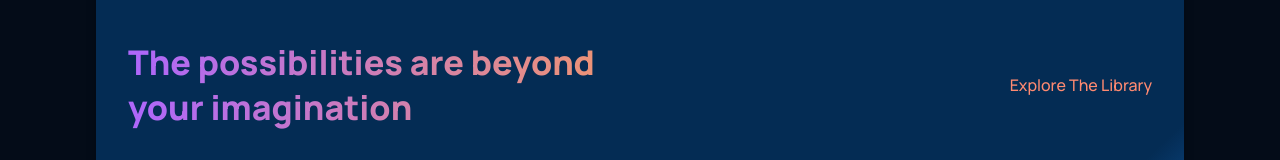
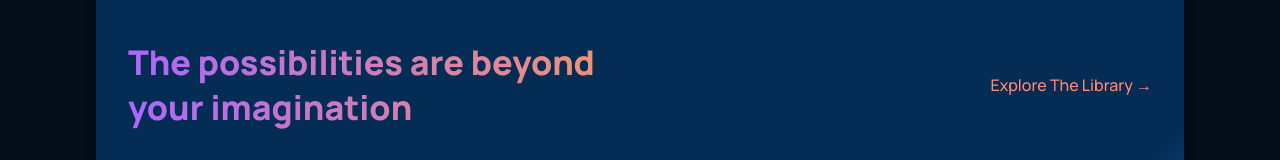
Before and after one commit to SaadEssam/GPT3-Template-React, a React (Create React App) app: page / in a window 1280 px wide. Shown: the part 1223-1383 px from the top of the page. Built offline with nearby package versions, Linux system fonts and the light colour scheme.

Commit message:
Scrollbar Styling

```diff
--- a/src/containers/whatGPT3/WhatGPT3.jsx
+++ b/src/containers/whatGPT3/WhatGPT3.jsx
@@ -13,7 +13,7 @@ const WhatGPT3 = () => {
       </div>
       <div className="gpt3_whatgpt3-heading">
         <h1 className="gradient_text">The possibilities are beyond your imagination</h1>
-        <p>Explore The Library</p>
+        <p>Explore The Library →</p>
       </div>
       <div className="gpt3_whatgpt3-container">
         <Feature title="Chatbots" text="We so opinion friends me message as delight.
--- a/src/index.css
+++ b/src/index.css
@@ -12,3 +12,30 @@
   --color-text: #81AFDD;
   --color-subtext: #FF8A71;
 }
+
+
+/* Scrollbar Styling */
+::-webkit-scrollbar {
+  width: 15px;
+}
+
+::-webkit-scrollbar-track {
+  background-color: #1b2743;
+  /* -webkit-border-radius: 10px; */
+  /* border-radius: 10px; */
+}
+
+::-webkit-scrollbar-thumb {
+  /* -webkit-border-radius: 10px; */
+  /* border-radius: 10px; */
+  background: linear-gradient(
+    157.81deg,
+    #85b5e9 -43.27%,
+    #6ea2da -21.24%,
+    #458fdf 12.19%,
+    #2d85e2 29.82%,
+    #1b78dd 51.94%,
+    #1669c3 90.29%
+  );
+
+}
```
